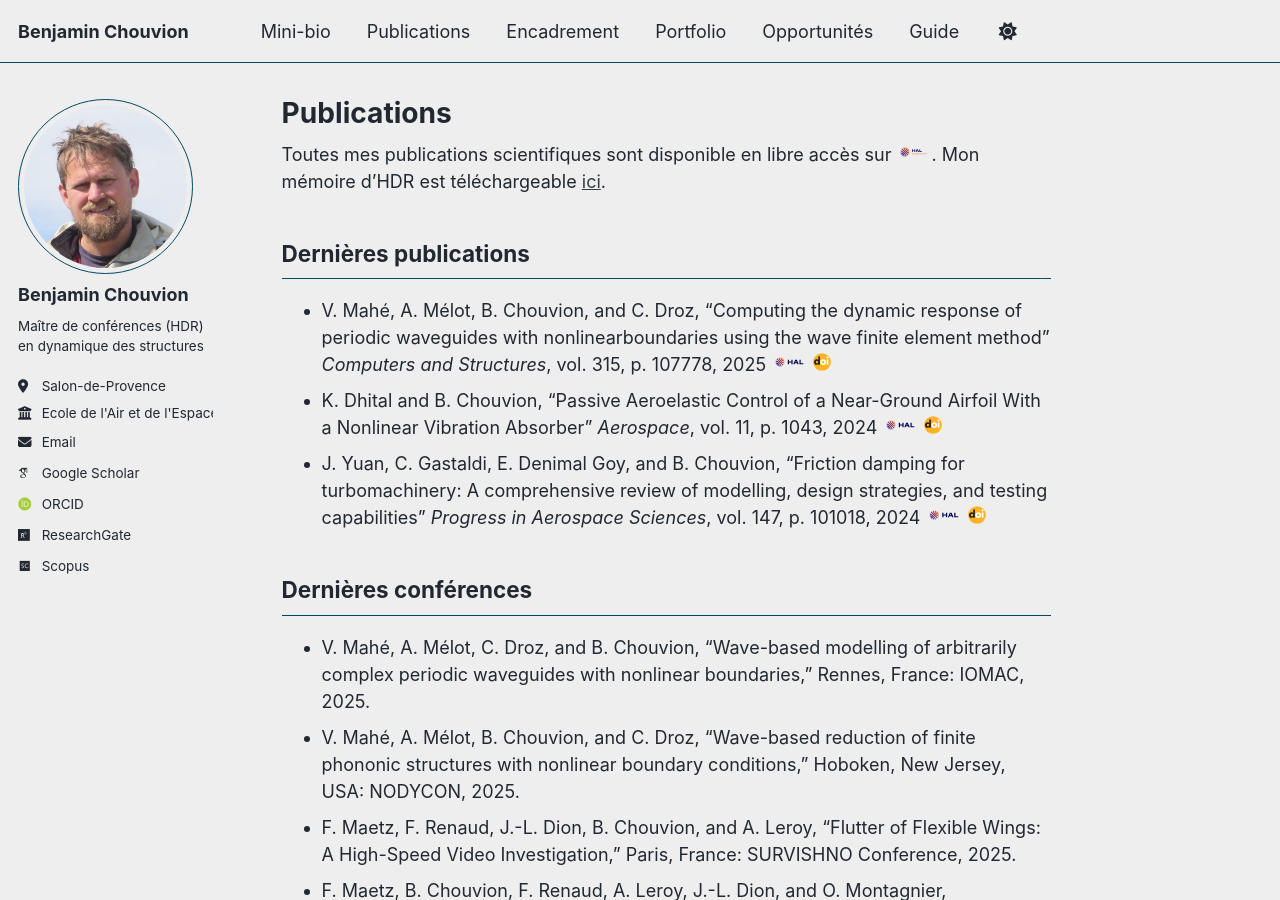
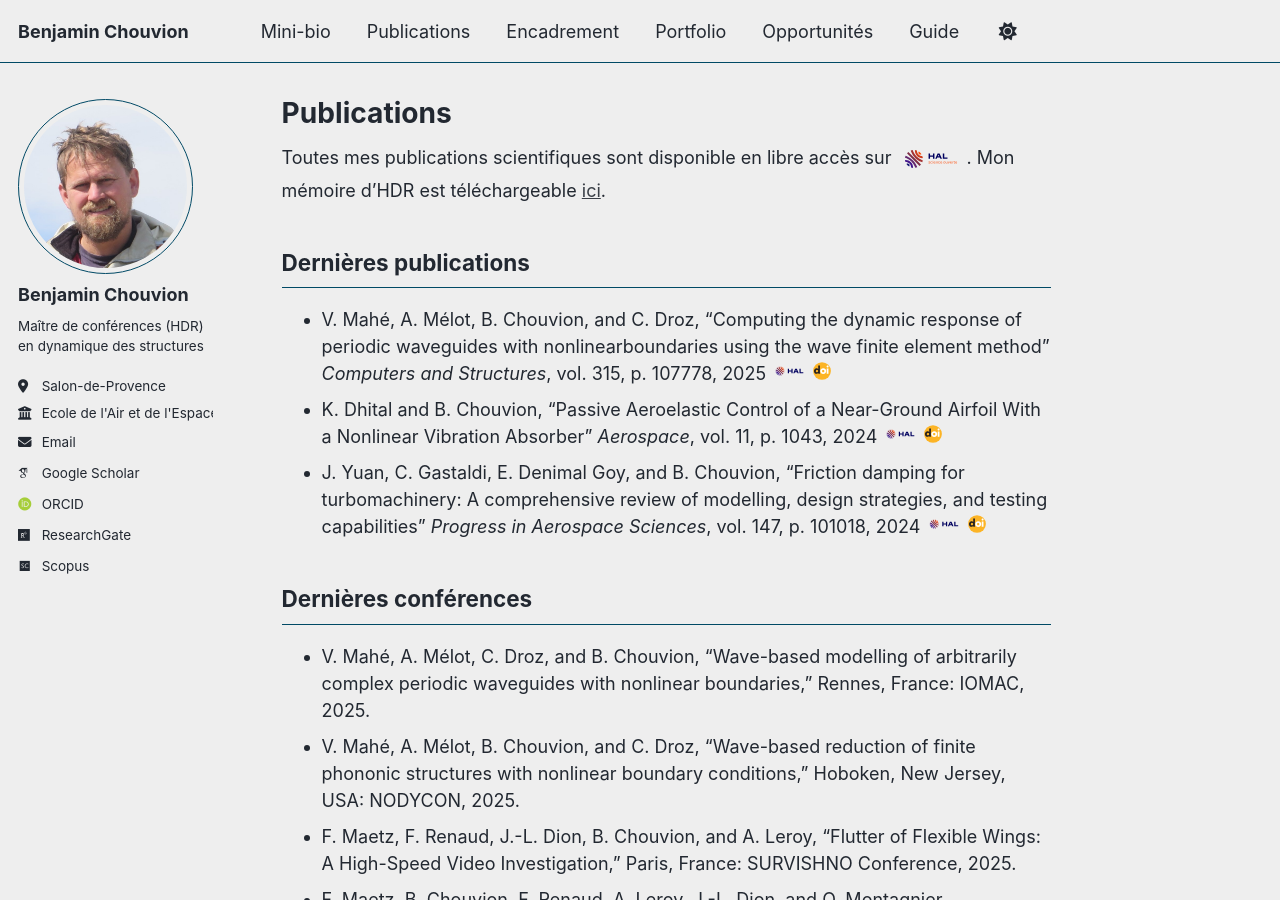
Before and after one commit to benjamin-chouvion/benjamin-chouvion.github.io, a Jekyll site: the page built from _pages/publications.md, in a window 1280 px wide and 900 px high. Built offline with Jekyll 4.4.1, drawn with Linux system fonts in a browser that asks for light colours; some web fonts are replaced; a script bundle is joined from its source files by our own code; library files that are not in the unit come from our copies.

Commit message:
Update publications.md

```diff
--- a/_pages/publications.md
+++ b/_pages/publications.md
@@ -4,13 +4,13 @@
 author_profile: true
 ---
 
-Toutes mes publications scientifiques sont disponible en libre accès sur [![HAL](/images/HAL_logotype.svg){: style="height:1em; max-width:5em; vertical-align:baseline;"}](https://cv.hal.science/benjamin-chouvion). Mon mémoire d'HDR est téléchargeable [ici](https://hal.science/tel-04664503v1).
+Toutes mes publications scientifiques sont disponible en libre accès sur [![HAL](/images/HAL_logotype.svg){: style="height:2em; max-width:5em; vertical-align:centered;"}](https://cv.hal.science/benjamin-chouvion). Mon mémoire d'HDR est téléchargeable [ici](https://hal.science/tel-04664503v1).
 
 ## Dernières publications
 
-- V. Mahé, A. Mélot, B. Chouvion, and C. Droz, “Computing the dynamic response of periodic waveguides with nonlinearboundaries using the wave finite element method” *Computers and Structures*, vol. 315, p. 107778, 2025 [![HAL](/images/HAL_logo.svg){: style="height:1em; max-width:3em; vertical-align:baseline;"}](https://doi.org/10.1016/j.compstruc.2025.107778) [![DOI](/images/DOI_logo.svg){: style="height:1em; max-width:2.2em; vertical-align:baseline;"}](https://doi.org/10.1016/j.compstruc.2025.107778)
-- K. Dhital and B. Chouvion, “Passive Aeroelastic Control of a Near-Ground Airfoil With a Nonlinear Vibration Absorber” *Aerospace*, vol. 11, p. 1043, 2024 [![HAL](/images/HAL_logo.svg){: style="height:1em; max-width:3em; vertical-align:baseline;"}](https://doi.org/10.1016/j.compstruc.2025.107778) [![DOI](/images/DOI_logo.svg){: style="height:1em; max-width:2.2em; vertical-align:baseline;"}](https://doi.org/10.3390/aerospace11121043)
-- J. Yuan, C. Gastaldi, E. Denimal Goy, and B. Chouvion, “Friction damping for turbomachinery: A comprehensive review of modelling, design strategies, and testing capabilities” *Progress in Aerospace Sciences*, vol. 147, p. 101018, 2024 [![HAL](/images/HAL_logo.svg){: style="height:1em; max-width:3em; vertical-align:baseline;"}](https://doi.org/10.1016/j.compstruc.2025.107778) [![DOI](/images/DOI_logo.svg){: style="height:1em; max-width:2.2em; vertical-align:baseline;"}](https://doi.org/10.1016/j.paerosci.2024.101018)
+- V. Mahé, A. Mélot, B. Chouvion, and C. Droz, “Computing the dynamic response of periodic waveguides with nonlinearboundaries using the wave finite element method” *Computers and Structures*, vol. 315, p. 107778, 2025 [![HAL](/images/HAL_logo.svg){: style="height:1em; max-width:3em; vertical-align:baseline;"}](https://xx) [![DOI](/images/DOI_logo.svg){: style="height:1em; max-width:2.2em; vertical-align:baseline;"}](https://doi.org/10.1016/j.compstruc.2025.107778)
+- K. Dhital and B. Chouvion, “Passive Aeroelastic Control of a Near-Ground Airfoil With a Nonlinear Vibration Absorber” *Aerospace*, vol. 11, p. 1043, 2024 [![HAL](/images/HAL_logo.svg){: style="height:1em; max-width:3em; vertical-align:baseline;"}](https:xx) [![DOI](/images/DOI_logo.svg){: style="height:1em; max-width:2.2em; vertical-align:baseline;"}](https://doi.org/10.3390/aerospace11121043)
+- J. Yuan, C. Gastaldi, E. Denimal Goy, and B. Chouvion, “Friction damping for turbomachinery: A comprehensive review of modelling, design strategies, and testing capabilities” *Progress in Aerospace Sciences*, vol. 147, p. 101018, 2024 [![HAL](/images/HAL_logo.svg){: style="height:1em; max-width:3em; vertical-align:baseline;"}](https://doi.org/xx) [![DOI](/images/DOI_logo.svg){: style="height:1em; max-width:2.2em; vertical-align:baseline;"}](https://doi.org/10.1016/j.paerosci.2024.101018)
 
 ## Dernières conférences
 
```
